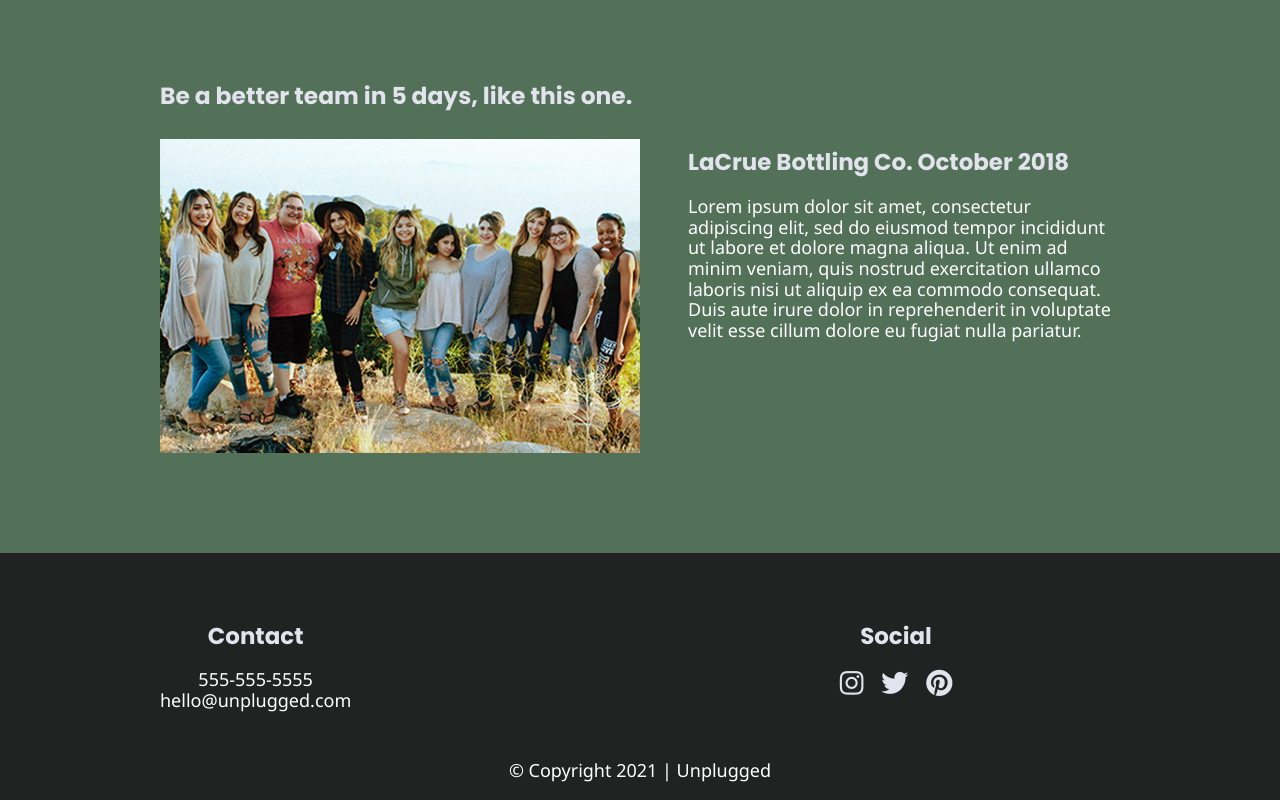
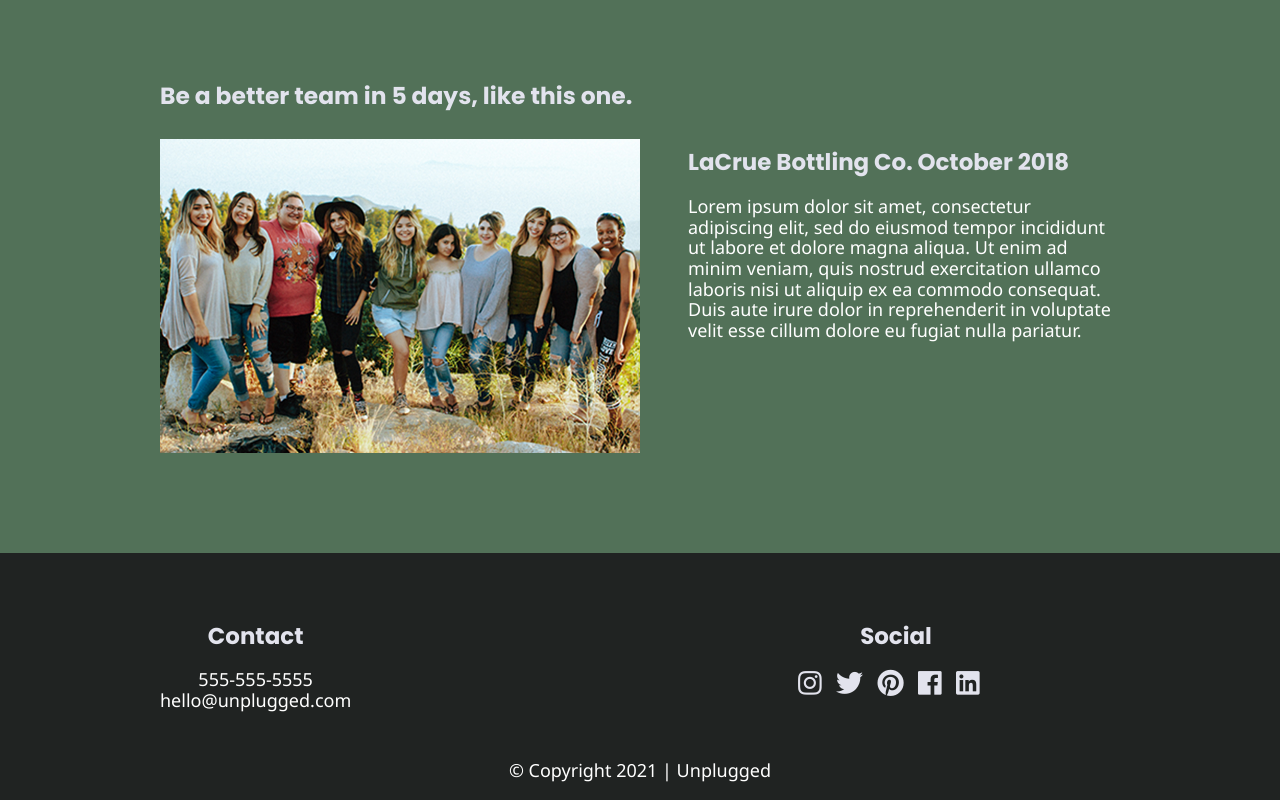
Before and after one commit to driyant/206-unplugged, a website built with Parcel: page index.html in a window 1280 px wide. Shown: the part 1926-2726 px from the top of the page. Built offline with nearby package versions, Linux system fonts and the light colour scheme.

Commit message:
Modify margin social icons

```diff
--- a/css/main.css
+++ b/css/main.css
@@ -340,8 +340,8 @@ footer .social-icons {
   justify-content: center;
 }
 
-footer .social-icons p:nth-child(2) {
-  margin: 0 1em;
+footer .social-icons p {
+  margin-right: 0.8em;
 }
 
 footer .social-icons p a i {
--- a/index.html
+++ b/index.html
@@ -186,6 +186,16 @@
                   <i class="fab fa-pinterest"></i>
                 </a>
               </p>
+              <p>
+                <a href="index.html" target="_blank">
+                  <i class="fab fa-facebook"></i>
+                </a>
+              </p>
+              <p>
+                <a href="index.html" target="_blank">
+                  <i class="fab fa-linkedin"></i>
+                </a>
+              </p>
             </div>
             <!-- end div social icons -->
           </div>
```
